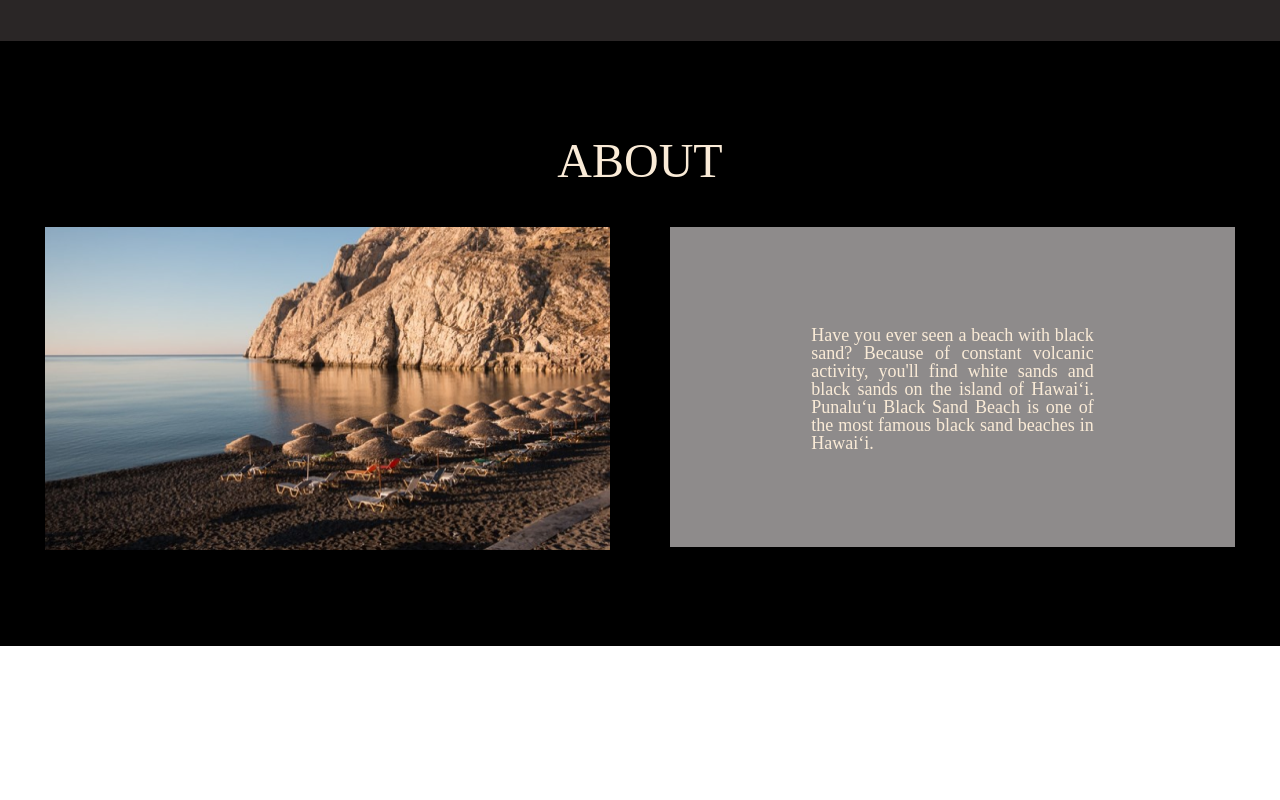
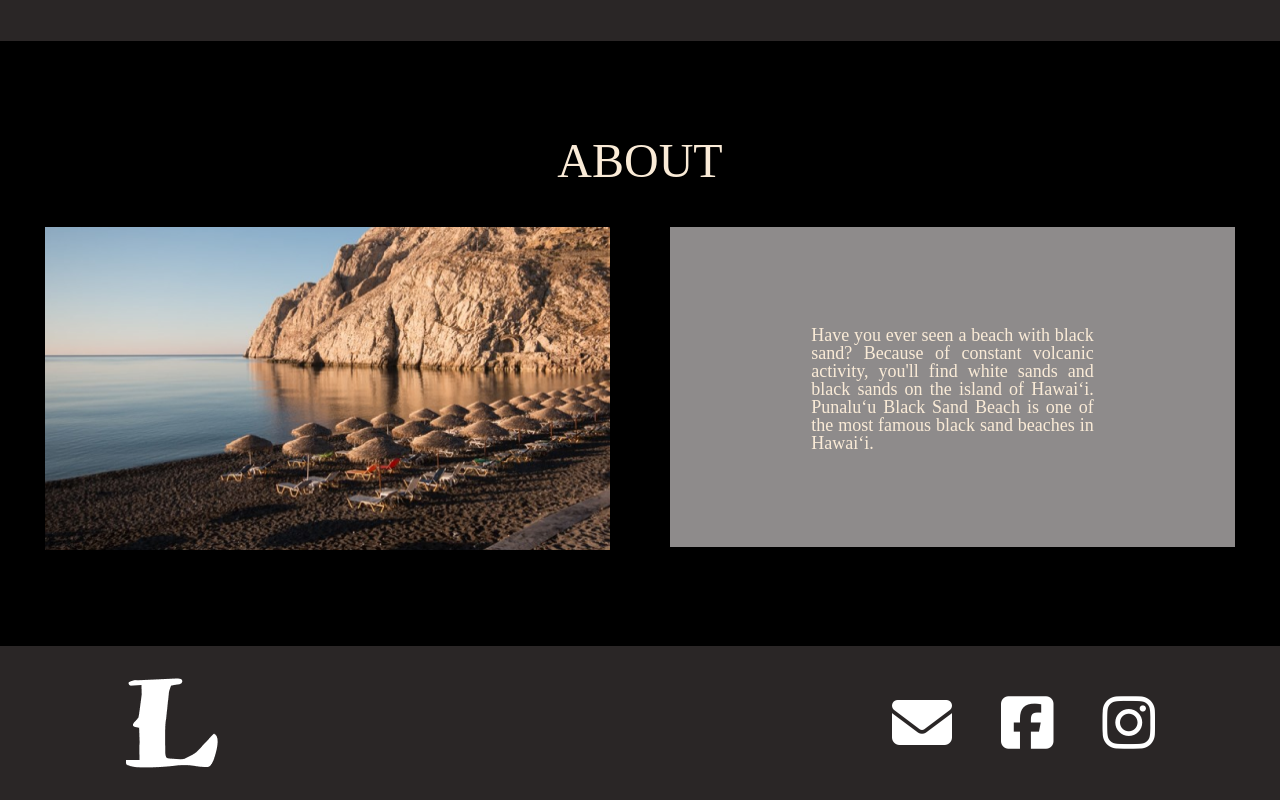
Before and after one commit to SabaMaghradze/Homework-9, a plain HTML site: page index.html in a window 1280 px wide. Shown: the part 1186-1986 px from the top of the page. Before the commit the page ends 1832 px from the top, so only its background shows below. Drawn offline with Linux system fonts and the light colour scheme.

Commit message:
complete footer

```diff
--- a/css/style.css
+++ b/css/style.css
@@ -103,3 +103,25 @@ h2 {
     transform: translate(-50%, -50%);
     text-align: justify;
 }
+
+footer {
+    padding: 32px 125px;
+    background-color: #2A2626;
+    display: flex;
+    justify-content: space-between;
+    align-items: center;
+}
+
+.icons {
+    display: flex;
+    gap: 49px;
+    color: white;
+}
+
+.fa-envelope {
+    font-size: 3.75rem;
+}
+
+.fa-brands {
+    font-size: 3.75rem;
+}
--- a/index.html
+++ b/index.html
@@ -59,6 +59,18 @@
             </div>
         </section>
 
+        <!-- footer -->
+
+        <footer>
+            <img src="images/logo-header.png" alt="logo">
+            <div class="icons">
+                <a target="_blank" href="https://myaccount.google.com/"><i class="fa-solid fa-envelope fa-2x"></i></a>
+                <a target="_blank" href="https://www.facebook.com/"><i class="fa-brands fa-square-facebook"></i></a>
+                <a target="_blank" href="https://www.instagram.com/"><i class="fa-brands fa-instagram"></i></a>
+            </div>
+
+        </footer>
+
     </div>
 </body>
 
```
